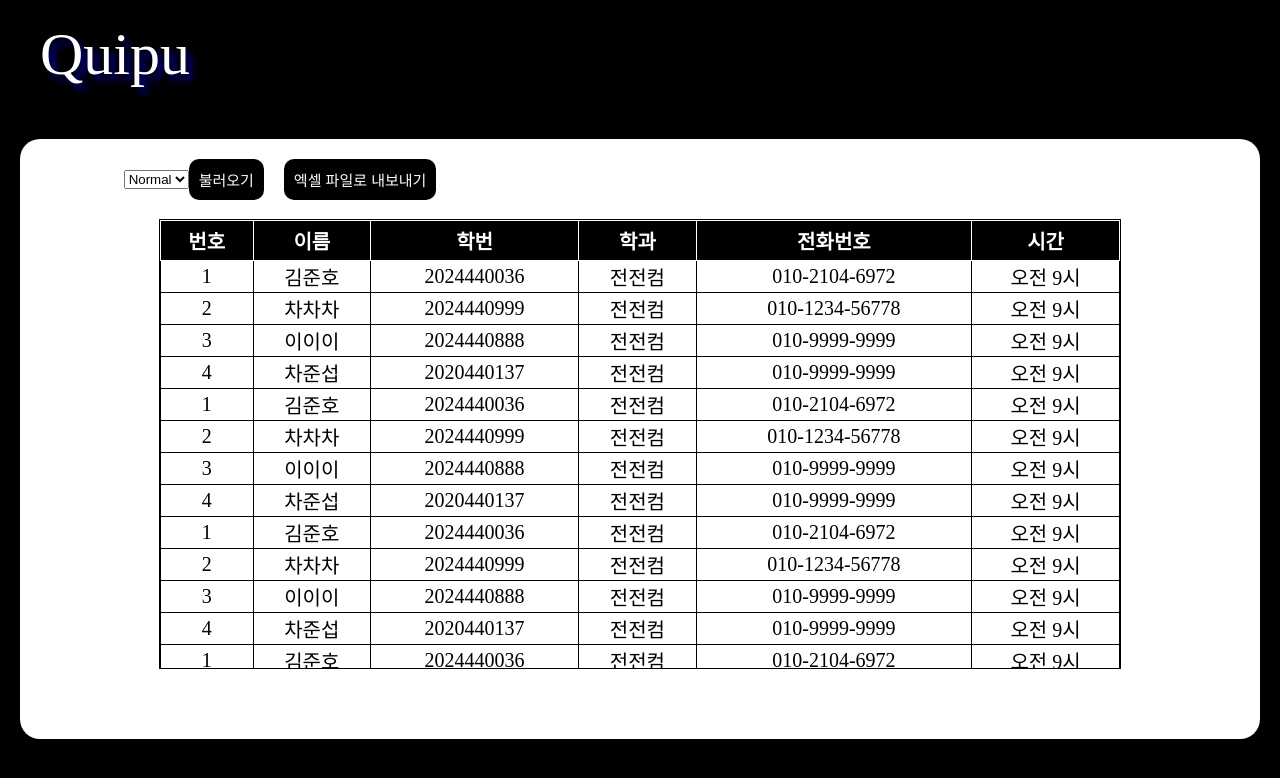
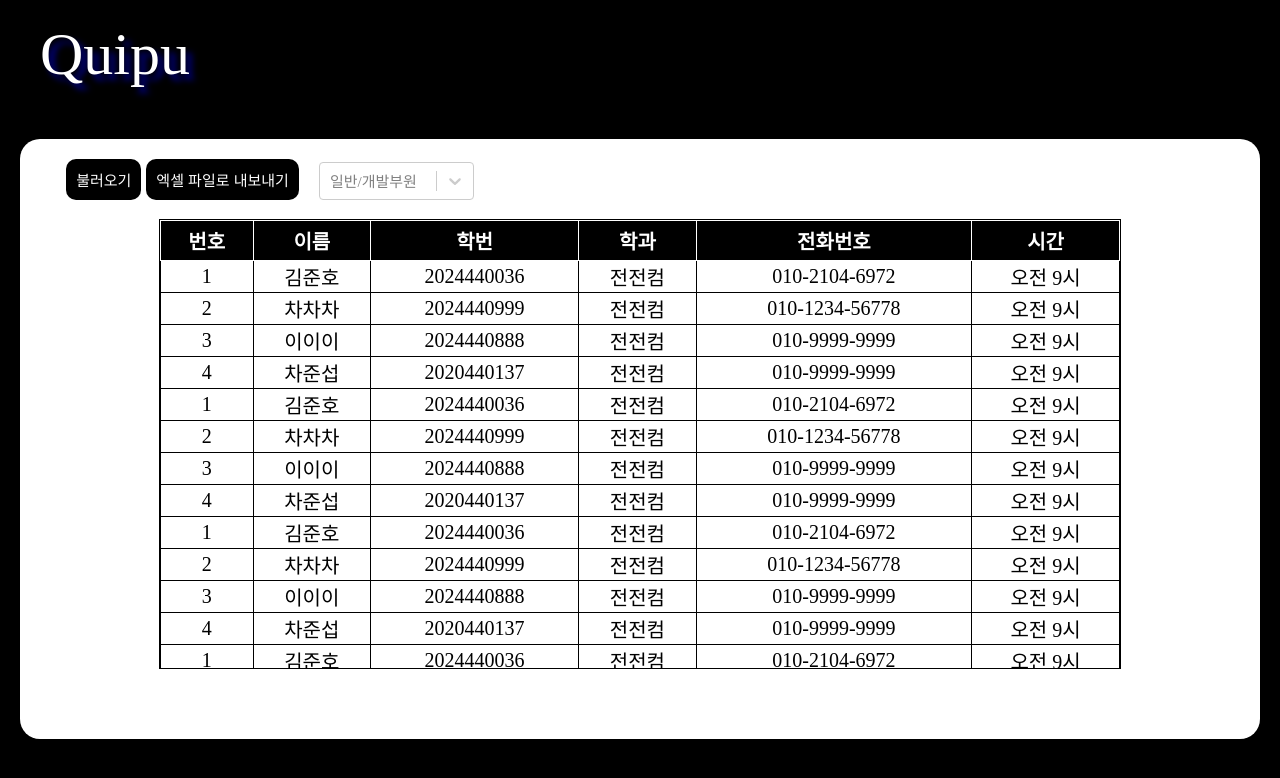
Before and after one commit to Quipu-Developers/backoffice-frontend, a React (Create React App) app: page /dbpage in a window 1280 px wide. Shown: the top 778 px of the page. Built offline with nearby package versions, Linux system fonts and the light colour scheme.

Commit message:
Feat: 드롭아웃 디자인 수정

```diff
--- a/src/page/dbpage.jsx
+++ b/src/page/dbpage.jsx
@@ -7,6 +7,7 @@ import Select from 'react-select';
 
 //엑셀 파일로 내보내기
 function ExcelExporter() {
+
   const [fileName, setFileName] = useState('퀴푸 지원 명단.xlsx');
 
   const exportToExcel = () => {
@@ -30,8 +31,8 @@ function ExcelExporter() {
 function Dbpage() {
   // 일반/개발부원 선택 이벤트
   const[data, setData] = useState(dummydata_normal);
-  const handleDataChange=(event)=>{
-    const selectedValue = event.target.value;
+  const handleDataChange=(selectedOption)=>{
+    const selectedValue = selectedOption.value;
     if(selectedValue === 'normal'){
       setData(dummydata_normal);
     }
@@ -74,6 +75,21 @@ function Dbpage() {
     setSelectedStudent(data[(currentIndex - 1 + data.length) % data.length]);
   };
 
+  // 드롭다운 옵션
+  const options = [
+    {value: "normal", label: "normal"},
+    {value: "dev", label: "dev"},
+  ]
+
+  const selectCustom = {
+    option: (baseStyles, state) => ({
+      ...baseStyles,
+      backgroundColor: state.isFocused ? "black" : "",
+      color: state.isFocused ? "white" : "",
+    }),
+
+  }
+
   //키보드 상 Arrow 버튼 기능 구현
   useEffect(() => {
     const handleKeyDown = (event) => {
@@ -101,11 +117,8 @@ function Dbpage() {
       <div className="db-logo">Quipu</div>
       <div className="bottombox">
         <div className="buttonlist">
-          {/* 일반/개발부원 선택 이벤트 */}
-          <select onChange={handleDataChange}>
-            <option value="normal">Normal</option>
-            <option value="dev">Dev</option>
-          </select>
+          {/* 일반/개발부원 드롭다운 */}
+          <Select className='select' onChange={handleDataChange} options={options} placeholder={"일반/개발부원"} styles={selectCustom} />
           <button>불러오기</button>
           <ExcelExporter />
         </div>
--- a/src/style/dbpage.css
+++ b/src/style/dbpage.css
@@ -1,3 +1,16 @@
+/* 드롭다운 디자인 */
+.select{
+  position: relative;
+  width: 195px;
+  padding: 20px;
+  padding-bottom: 2px;
+  margin-bottom: 15px;
+  font-size: 15px;
+  order: 1;
+  z-index: 1;
+  color: black;
+}
+
 .db-container {
   background-color: black;
   display: flex;
@@ -40,7 +53,7 @@
 }
 
 .buttonlist button:not(:last-child) {
-  margin-right: 20px;
+  margin-right: 5px;
 }
 
 .buttonlist button {
@@ -63,6 +76,8 @@
   height: 80%;
   overflow: auto;
   border: 1px solid black;
+  order: 2;
+  z-index: 0;
 }
 
 .dbbox table {
@@ -170,7 +185,7 @@
 }
 
 
-@media (max-width: 768px) {
+@media (max-width: 942px) {
   /* 표 요소 줄이기 */
   .dbbox th:nth-child(5),
   .dbbox th:nth-child(6),
```
